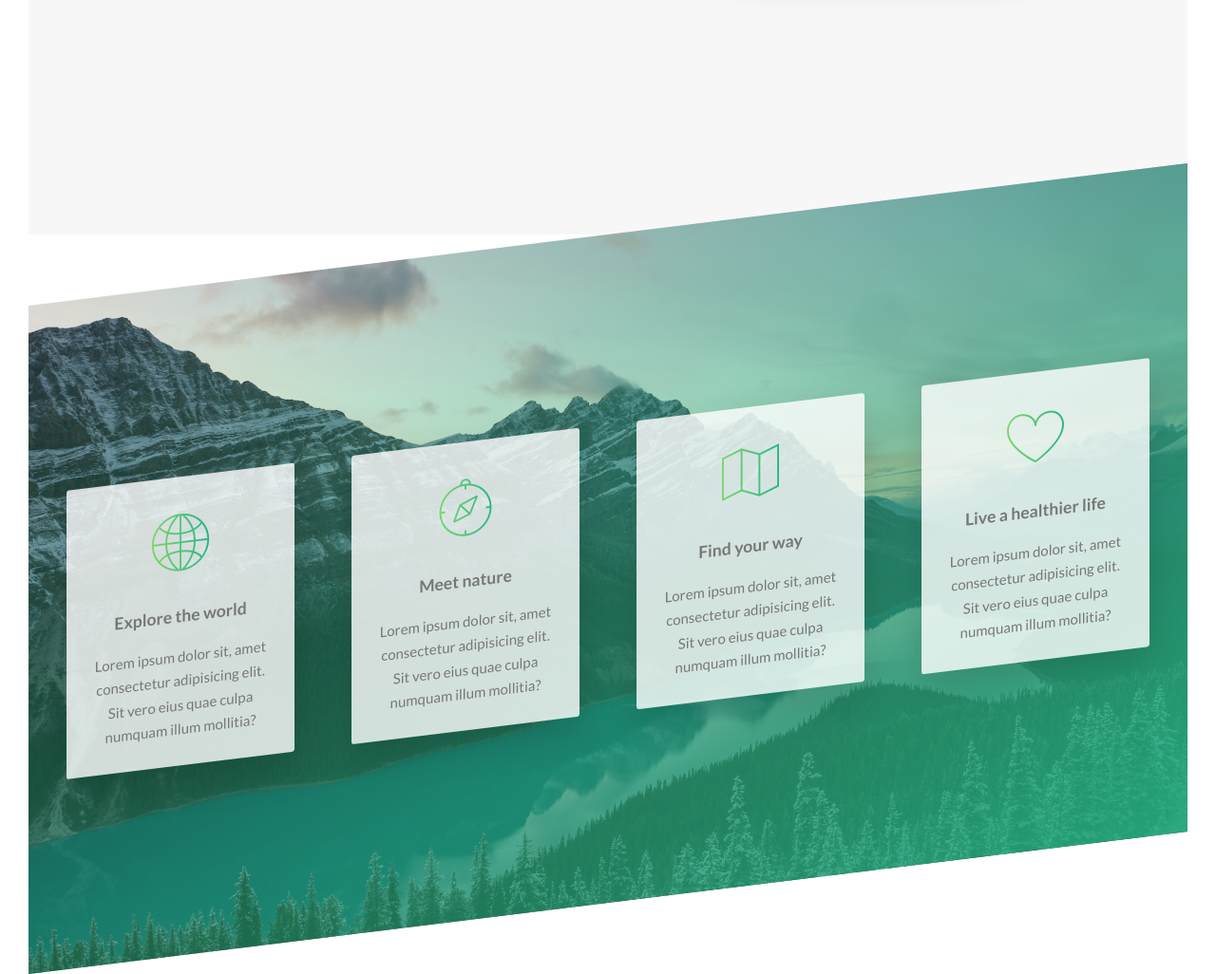
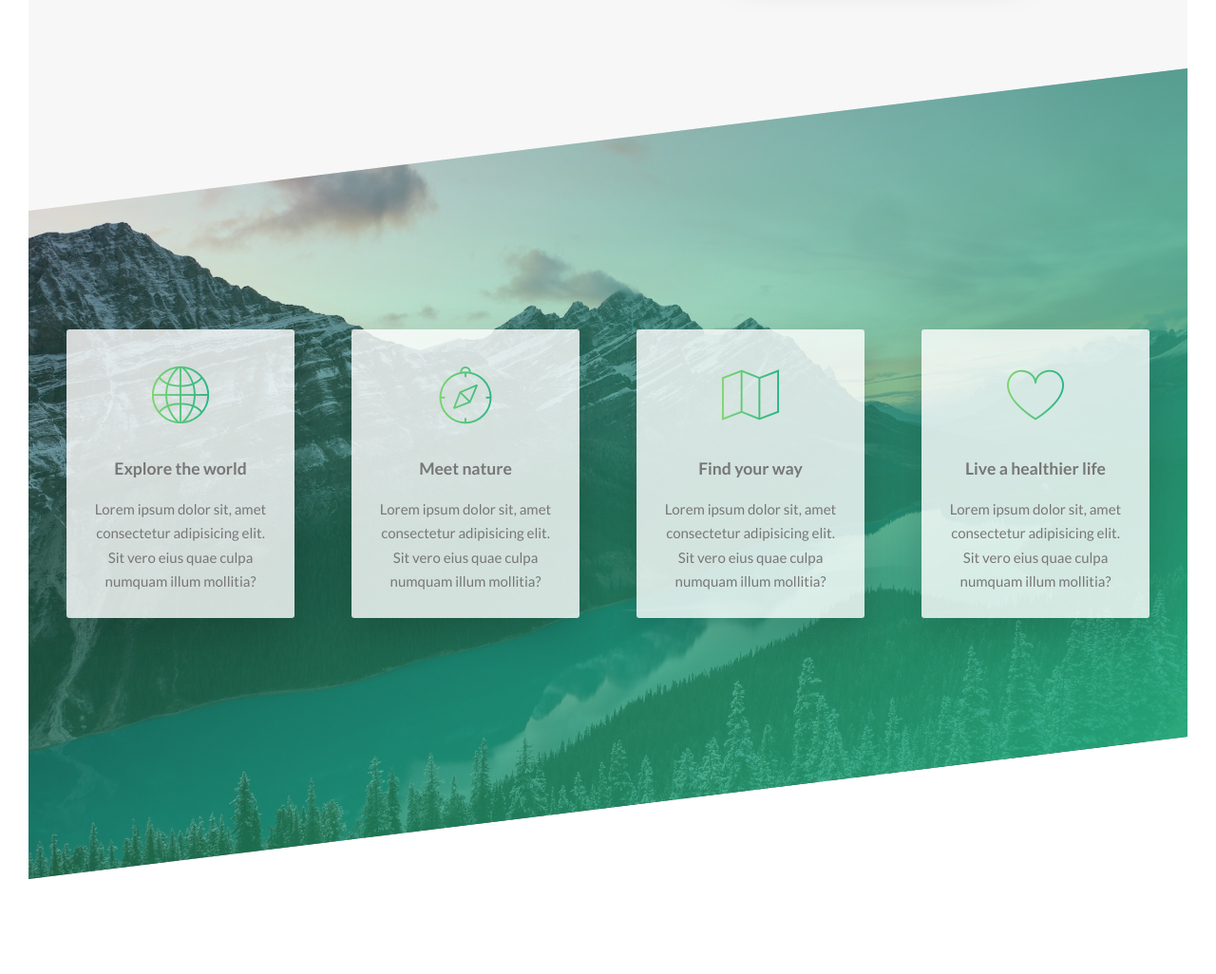
Before and after one commit to ChrisHadj/Natours-Project, a website: page index.html in a window 1280 px wide. Shown: the part 1364-2390 px from the top of the page at 95% size. After the commit the page ends 2290 px from the top, so only its background shows below. Drawn offline with Linux system fonts and the light colour scheme.

Commit message:
section features

```diff
--- a/sass/pages/_home.scss
+++ b/sass/pages/_home.scss
@@ -13,7 +13,10 @@
       ),
     url(img/nat-4.jpg);
     background-size: cover;
+    transform: skewY(-7deg);
+    margin-top: -10rem;
 
-    transform: skewY(-7deg);
-
+    & > * {
+        transform: skewY(7deg);
+    }
 }
```
Also changed, not shown: style.css.
